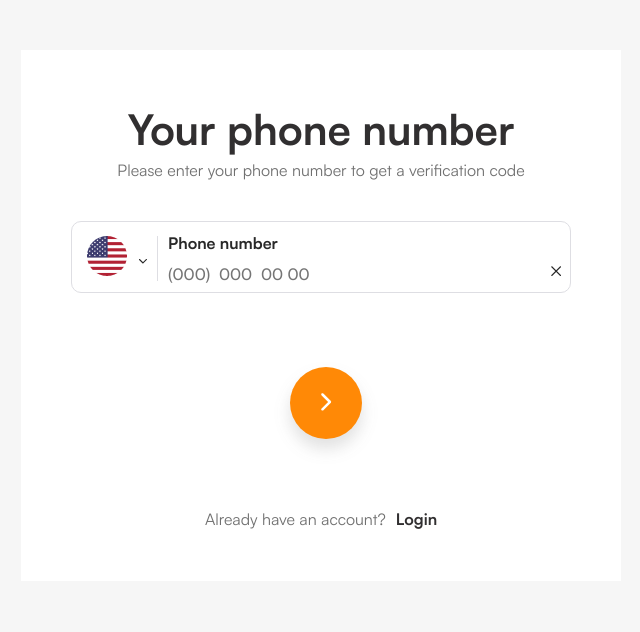
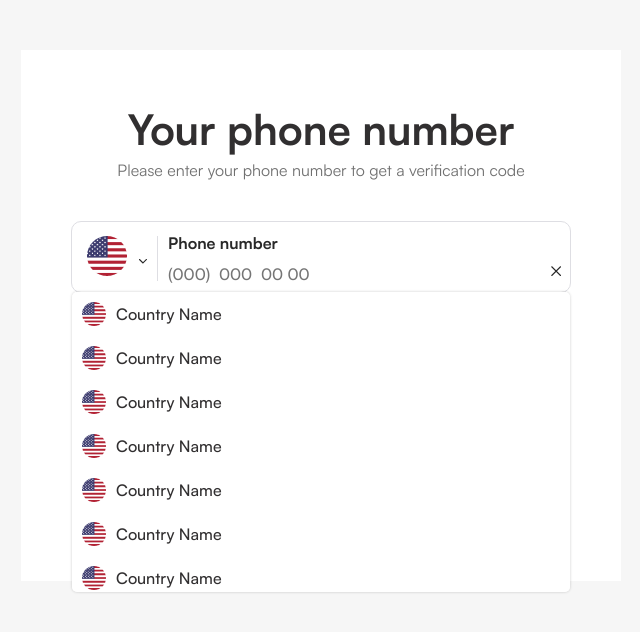
Before and after one commit to harun-r/stovoo-react, a React (Create React App) app: page /number-verify in a window 1280 px wide. Both pictures are taken after a click on the element 441 px from the left and 258 px from the top of the page. Shown: the top 632 px of the page, without its empty margins (319-959 px from the left). Built offline with nearby package versions, Linux system fonts and the light colour scheme.

Commit message:
Dropdown

```diff
--- a/src/pages/NumberVerify.js
+++ b/src/pages/NumberVerify.js
@@ -1,9 +1,13 @@
-import React from 'react';
+import React, {useState} from 'react';
 import flag from "../assets/images/flag.png"
 import closeIcon from "../assets/images/close-icon.png"
 import arrowRight from "../assets/images/arrow-right.png"
 import {Link} from "react-router-dom";
 const NumberVerify = () => {
+    const [openDropdown, setOpenDropdown] = useState(false);
+    const toggleClass = () => {
+        setOpenDropdown(!openDropdown);
+    };
     return (
         <div className="enter-number box-wrap">
             <div className="center-box">
@@ -17,7 +21,7 @@ const NumberVerify = () => {
                     <div className="form-main">
                         <div className="form-input">
                             <div className="has-dropdown">
-                                <div className="dropdown">
+                                <div className="dropdown" onClick={toggleClass}>
                                     <img src={flag} alt="flag.png" />
                                 </div>
                                 <div className="field">
@@ -25,8 +29,50 @@ const NumberVerify = () => {
                                     <span className="icon"><img src={closeIcon} alt="icon" /></span>
                                     <input type="text" placeholder="(000)  000  00 00" />
                                 </div>
-                                <div className="country-dropdown">
+                                <div className={openDropdown? 'country-dropdown active' : 'country-dropdown'}>
                                     <ul>
+                                        <li>
+                                            <a href="#">
+                                                <img src={flag} alt="flag.png" />
+                                                <span>Country Name</span>
+                                            </a>
+                                        </li>
+                                        <li>
+                                            <a href="#">
+                                                <img src={flag} alt="flag.png" />
+                                                <span>Country Name</span>
+                                            </a>
+                                        </li>
+                                        <li>
+                                            <a href="#">
+                                                <img src={flag} alt="flag.png" />
+                                                <span>Country Name</span>
+                                            </a>
+                                        </li>
+                                        <li>
+                                            <a href="#">
+                                                <img src={flag} alt="flag.png" />
+                                                <span>Country Name</span>
+                                            </a>
+                                        </li>
+                                        <li>
+                                            <a href="#">
+                                                <img src={flag} alt="flag.png" />
+                                                <span>Country Name</span>
+                                            </a>
+                                        </li>
+                                        <li>
+                                            <a href="#">
+                                                <img src={flag} alt="flag.png" />
+                                                <span>Country Name</span>
+                                            </a>
+                                        </li>
+                                        <li>
+                                            <a href="#">
+                                                <img src={flag} alt="flag.png" />
+                                                <span>Country Name</span>
+                                            </a>
+                                        </li>
                                         <li>
                                             <a href="#">
                                                 <img src={flag} alt="flag.png" />
```
